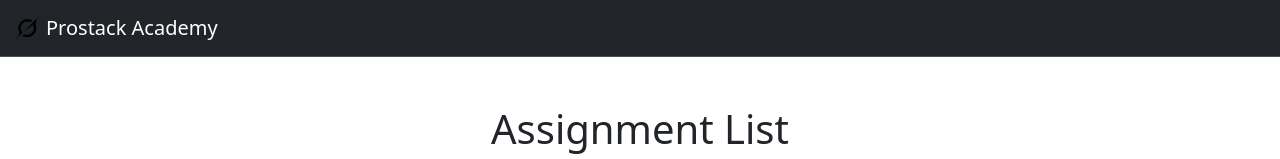
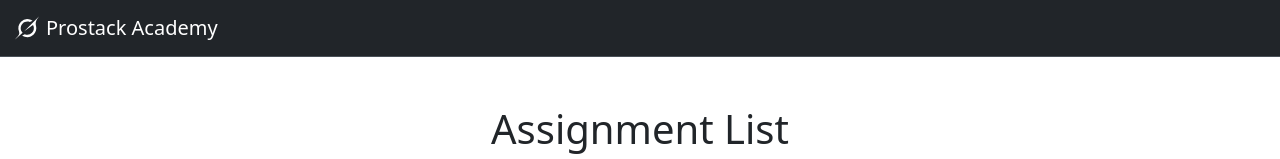
Before and after one commit to ThalassaAI/prostack-react-assignment, a React (Vite) app: page / in a window 1280 px wide. Shown: the top 159 px of the page. Built offline with nearby package versions, Linux system fonts and the light colour scheme.

Commit message:
UPDATE navbar style to invert filter to 1

```diff
--- a/src/components/Navigationbar.jsx
+++ b/src/components/Navigationbar.jsx
@@ -17,6 +17,7 @@ function Navigationbar() {
             width="30"
             height="24"
             className="d-inline-block align-text-top"
+            style={{ filter: "invert(1)" }}
           />
           Prostack Academy
         </Link>
```
